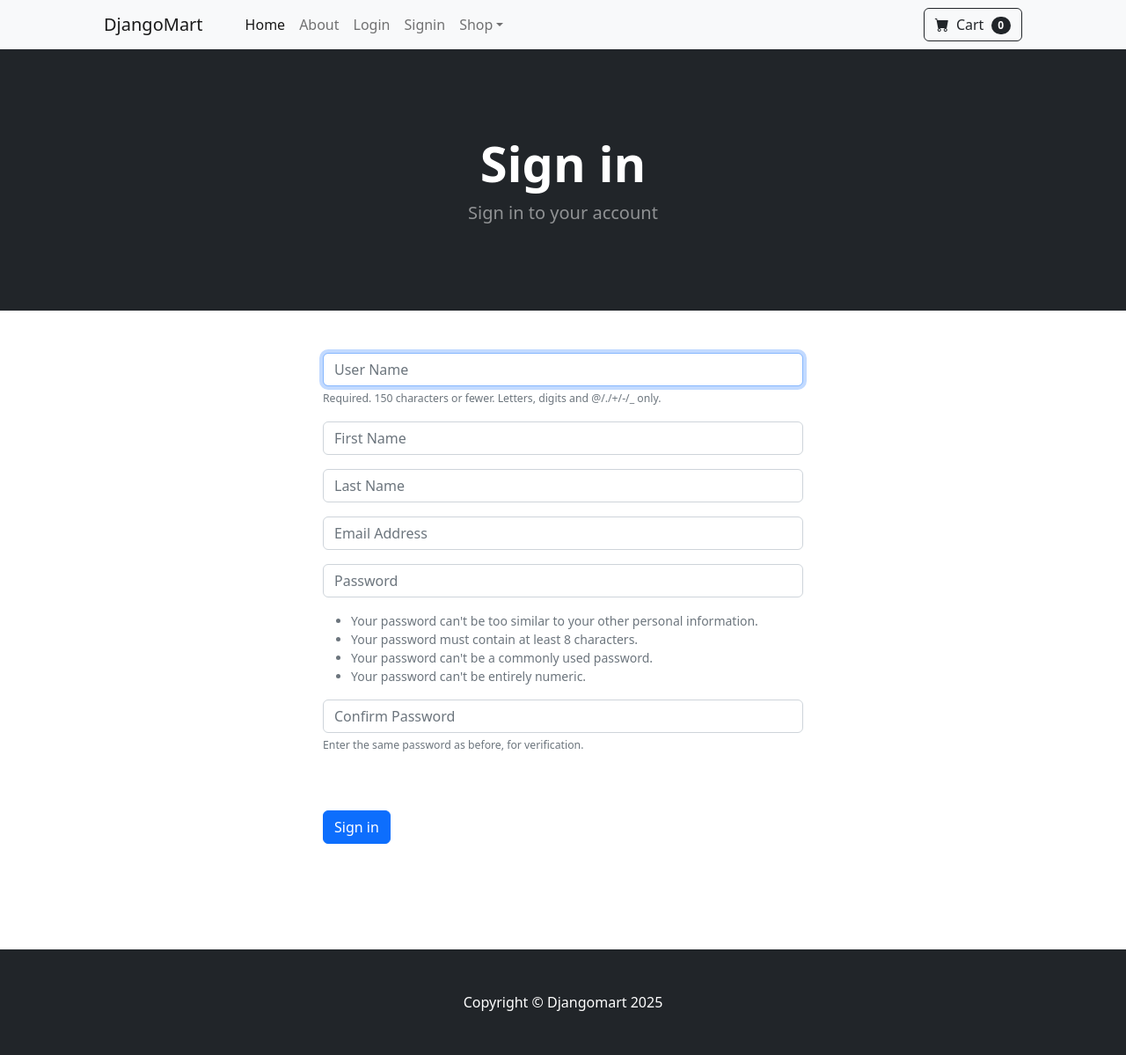
After one commit to Suraj5260/DjangoMart, a Django app: page /signin/ in a window 1280 px wide. The commit adds this page. Shown: the whole page at 88% size. Run offline with Django 5.2, Linux system fonts and the light colour scheme; some libraries are stand-ins or nearby versions.

Commit message:
feat: Add signin functionality with form and template

```diff
--- /dev/null
+++ b/store/forms.py
@@ -0,0 +1,31 @@
+from django.contrib.auth.forms import UserCreationForm
+from django.contrib.auth.models import User
+from django import forms
+
+
+class SignInForm(UserCreationForm):
+	email = forms.EmailField(label="", widget=forms.TextInput(attrs={'class':'form-control', 'placeholder':'Email Address'}))
+	first_name = forms.CharField(label="", max_length=100, widget=forms.TextInput(attrs={'class':'form-control', 'placeholder':'First Name'}))
+	last_name = forms.CharField(label="", max_length=100, widget=forms.TextInput(attrs={'class':'form-control', 'placeholder':'Last Name'}))
+
+	class Meta:
+		model = User
+		fields = ('username', 'first_name', 'last_name', 'email', 'password1', 'password2')
+
+	def __init__(self, *args, **kwargs):
+		super(SignInForm, self).__init__(*args, **kwargs)
+
+		self.fields['username'].widget.attrs['class'] = 'form-control'
+		self.fields['username'].widget.attrs['placeholder'] = 'User Name'
+		self.fields['username'].label = ''
+		self.fields['username'].help_text = '<span class="form-text text-muted"><small>Required. 150 characters or fewer. Letters, digits and @/./+/-/_ only.</small></span>'
+
+		self.fields['password1'].widget.attrs['class'] = 'form-control'
+		self.fields['password1'].widget.attrs['placeholder'] = 'Password'
+		self.fields['password1'].label = ''
+		self.fields['password1'].help_text = '<ul class="form-text text-muted small"><li>Your password can\'t be too similar to your other personal information.</li><li>Your password must contain at least 8 characters.</li><li>Your password can\'t be a commonly used password.</li><li>Your password can\'t be entirely numeric.</li></ul>'
+
+		self.fields['password2'].widget.attrs['class'] = 'form-control'
+		self.fields['password2'].widget.attrs['placeholder'] = 'Confirm Password'
+		self.fields['password2'].label = ''
+		self.fields['password2'].help_text = '<span class="form-text text-muted"><small>Enter the same password as before, for verification.</small></span>'
--- a/store/templates/navbar.html
+++ b/store/templates/navbar.html
@@ -12,6 +12,7 @@
                 <li class="nav-item"><a class="nav-link" href={% url "logout" %}>Logout</a></li>
                 {% else %}
                 <li class="nav-item"><a class="nav-link" href={% url "login" %}>Login</a></li>
+                <li class="nav-item"><a class="nav-link" href={% url "signin" %}>Signin</a></li>
                 {% endif %}
 
                 <li class="nav-item dropdown">
--- /dev/null
+++ b/store/templates/signin.html
@@ -0,0 +1,32 @@
+{% extends "base.html" %} {% block content %}
+<!-- Header-->
+<header class="bg-dark py-5">
+	<div class="container px-4 px-lg-5 my-5">
+		<div class="text-center text-white">
+			<h1 class="display-4 fw-bolder">Sign in</h1>
+			<p class="lead fw-normal text-white-50 mb-0">
+				Sign in to your account
+			</p>
+		</div>
+	</div>
+</header>
+<div class="container">
+	<div class="row">
+			<div class="col-md-6 offset-md-3">
+				<form method="POST" action="{% url 'signin' %}">
+					{% csrf_token %}
+					<br><br>
+					{{ form.as_p }}
+					<br>
+					<br>
+					<button type="submit" class="btn btn-primary">Sign in</button>
+				</form>
+				<br />
+				<br />
+				<br />
+				<br />
+				<br />
+			</div>
+	</div>
+</div>
+{% endblock %}
--- a/store/urls.py
+++ b/store/urls.py
@@ -6,4 +6,5 @@ urlpatterns = [
     path('aboutme/', views.aboutme, name='aboutme' ),
     path('login/', views.login_user, name='login' ),
     path('logout/', views.logout_user, name='logout' ),
+    path('signin/', views.signin_user, name='signin' ),
 ]
--- a/store/views.py
+++ b/store/views.py
@@ -1,8 +1,11 @@
 from django.shortcuts import render,redirect
 from .models import Product
-from django.contrib.auth.models import User
 from django.contrib.auth import authenticate, login, logout
 from django.contrib import messages
+from django.contrib.auth.forms import UserCreationForm
+from django.contrib.auth.models import User
+from django import forms
+from .forms import SignInForm
 
 # Create your views here.
 
@@ -32,3 +35,22 @@ def logout_user(request):
     logout(request)
     messages.success(request, ('Logged out successfully'))
     return redirect('home')
+
+def signin_user(request):
+    form = SignInForm()
+    if request.method == "POST":
+        form = SignInForm(request.POST)
+        if form.is_valid():
+            form.save()
+            username = form.cleaned_data["username"]
+            password = form.cleaned_data["password1"]
+            # login user
+            user = authenticate(username = username, password = password)
+            login(request,user)
+            messages.success(request, ('You have registered successfully.'))
+            return redirect('home')
+        else:
+            messages.success(request, ('There was a problem during sign in, please try again.'))
+            return redirect('signin')
+    else:
+        return render(request, 'signin.html',{'form' : form})
```
